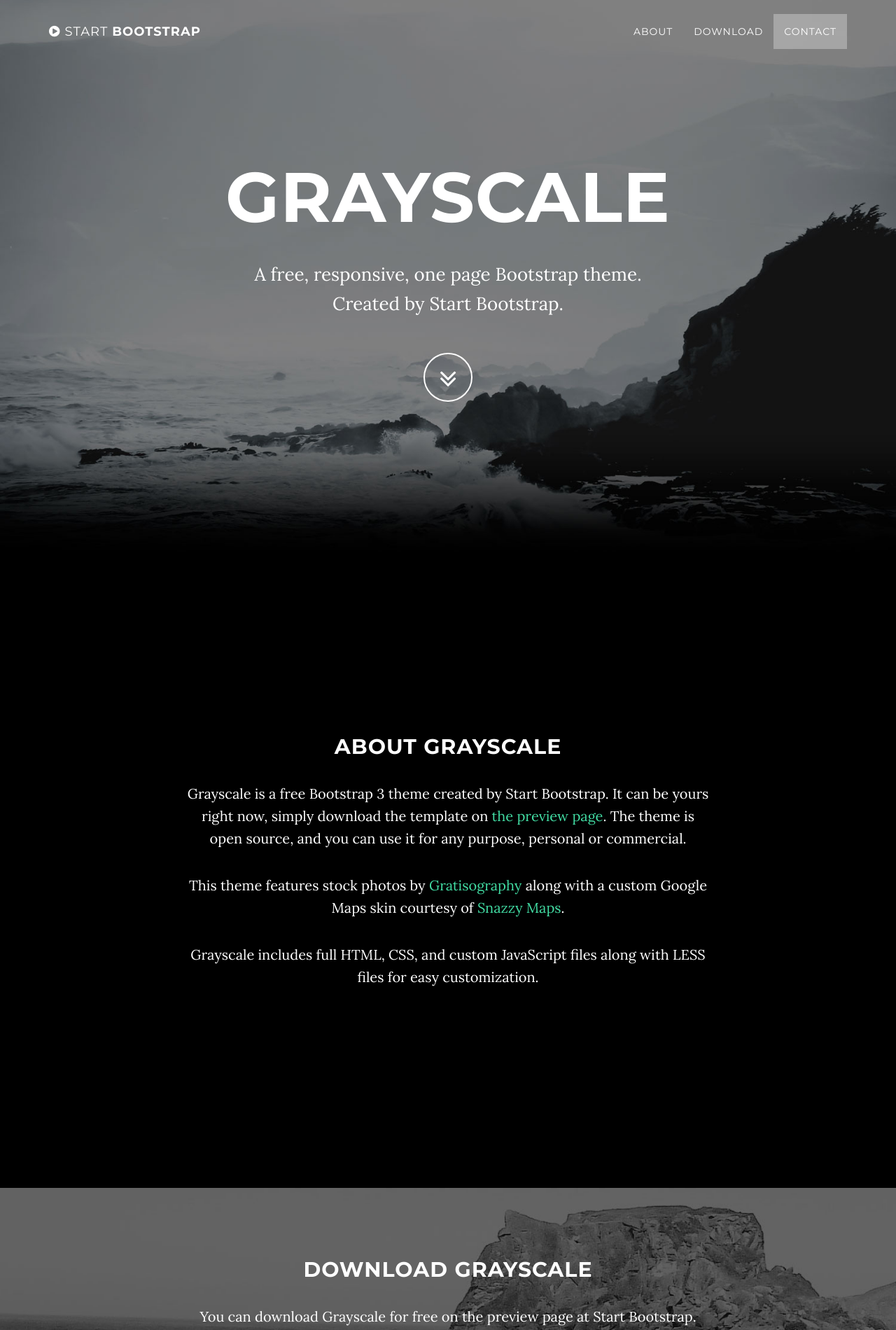
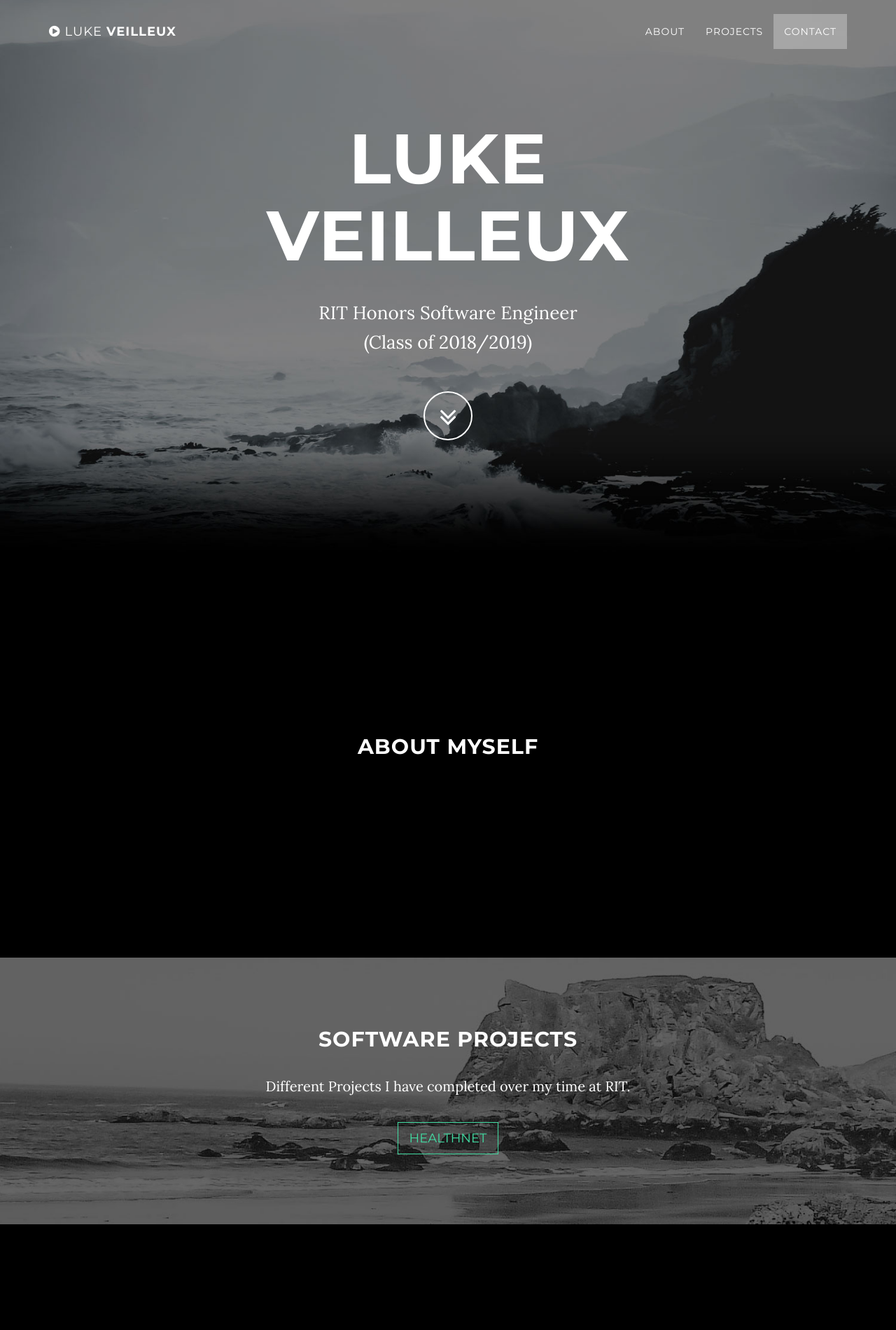
Before and after one commit to lveilleux/LVeilleux.me, a website: page index.html in a window 1280 px wide. Shown: the top 1900 px of the page at 70% size. Drawn offline with nearby package versions, Linux system fonts and the light colour scheme; some packages are replaced by stand-ins of ours.

Commit message:
Update to content
Updated content on the website, removed default StartBootstrap stuff

```diff
--- a/index.html
+++ b/index.html
@@ -41,7 +41,7 @@
                     Menu <i class="fa fa-bars"></i>
                 </button>
                 <a class="navbar-brand page-scroll" href="#page-top">
-                    <i class="fa fa-play-circle"></i> <span class="light">Start</span> Bootstrap
+                    <i class="fa fa-play-circle"></i> <span class="light">Luke</span> Veilleux
                 </a>
             </div>
 
@@ -56,7 +56,7 @@
                         <a class="page-scroll" href="#about">About</a>
                     </li>
                     <li>
-                        <a class="page-scroll" href="#download">Download</a>
+                        <a class="page-scroll" href="#project">Projects</a>
                     </li>
                     <li>
                         <a class="page-scroll" href="#contact">Contact</a>
@@ -74,9 +74,9 @@
             <div class="container">
                 <div class="row">
                     <div class="col-md-8 col-md-offset-2">
-                        <h1 class="brand-heading">Grayscale</h1>
-                        <p class="intro-text">A free, responsive, one page Bootstrap theme.
-                            <br>Created by Start Bootstrap.</p>
+                        <h1 class="brand-heading">Luke Veilleux</h1>
+                        <p class="intro-text">RIT Honors Software Engineer
+                            <br>(Class of 2018/2019)</p>
                         <a href="#about" class="btn btn-circle page-scroll">
                             <i class="fa fa-angle-double-down animated"></i>
                         </a>
@@ -90,22 +90,22 @@
     <section id="about" class="container content-section text-center">
         <div class="row">
             <div class="col-lg-8 col-lg-offset-2">
-                <h2>About Grayscale</h2>
-                <p>Grayscale is a free Bootstrap 3 theme created by Start Bootstrap. It can be yours right now, simply download the template on <a href="http://startbootstrap.com/template-overviews/grayscale/">the preview page</a>. The theme is open source, and you can use it for any purpose, personal or commercial.</p>
-                <p>This theme features stock photos by <a href="http://gratisography.com/">Gratisography</a> along with a custom Google Maps skin courtesy of <a href="http://snazzymaps.com/">Snazzy Maps</a>.</p>
-                <p>Grayscale includes full HTML, CSS, and custom JavaScript files along with LESS files for easy customization.</p>
+                <h2>About Myself</h2>
+                <p></p>
+                <p></p>
+                <p></p>
             </div>
         </div>
     </section>
 
     <!-- Download Section -->
-    <section id="download" class="content-section text-center">
+    <section id="project" class="content-section text-center">
         <div class="download-section">
             <div class="container">
                 <div class="col-lg-8 col-lg-offset-2">
-                    <h2>Download Grayscale</h2>
-                    <p>You can download Grayscale for free on the preview page at Start Bootstrap.</p>
-                    <a href="http://startbootstrap.com/template-overviews/grayscale/" class="btn btn-default btn-lg">Visit Download Page</a>
+                    <h2>Software Projects </h2>
+                    <p>Different Projects I have completed over my time at RIT.</p>
+                    <a href="http://lveilleux13.pythonanywhere.com" class="btn btn-default btn-lg">HealthNet</a>
                 </div>
             </div>
         </div>
@@ -115,32 +115,25 @@
     <section id="contact" class="container content-section text-center">
         <div class="row">
             <div class="col-lg-8 col-lg-offset-2">
-                <h2>Contact Start Bootstrap</h2>
-                <p>Feel free to email us to provide some feedback on our templates, give us suggestions for new templates and themes, or to just say hello!</p>
-                <p><a href="mailto:feedback@startbootstrap.com">feedback@startbootstrap.com</a>
-                </p>
+                <h2>Contact Me</h2>
+                <p>Feel free to connect with me on the few social media I regularly check.</p>
                 <ul class="list-inline banner-social-buttons">
                     <li>
-                        <a href="https://twitter.com/SBootstrap" class="btn btn-default btn-lg"><i class="fa fa-twitter fa-fw"></i> <span class="network-name">Twitter</span></a>
+                        <a href="https://github.com/lveilleux" class="btn btn-default btn-lg"><i class="fa fa-github fa-fw"></i> <span class="network-name">Github</span></a>
                     </li>
                     <li>
-                        <a href="https://github.com/IronSummitMedia/startbootstrap" class="btn btn-default btn-lg"><i class="fa fa-github fa-fw"></i> <span class="network-name">Github</span></a>
-                    </li>
-                    <li>
-                        <a href="https://plus.google.com/+Startbootstrap/posts" class="btn btn-default btn-lg"><i class="fa fa-google-plus fa-fw"></i> <span class="network-name">Google+</span></a>
+                        <a href="https://linkedin.com/in/lukeveilleux" class="btn btn-default btn-lg"><i class="fa fa-linkedin fa-fw"></i> <span class="network-name">LinkedIn</span></a>
                     </li>
                 </ul>
             </div>
+
         </div>
     </section>
-
-    <!-- Map Section -->
-    <div id="map"></div>
 
     <!-- Footer -->
     <footer>
         <div class="container text-center">
-            <p>Copyright &copy; Your Website 2016</p>
+            <p>Copyright &copy; Luke Veilleux 2016</p>
         </div>
     </footer>
 
@@ -153,9 +146,6 @@
     <!-- Plugin JavaScript -->
     <script src="http://cdnjs.cloudflare.com/ajax/libs/jquery-easing/1.3/jquery.easing.min.js"></script>
 
-    <!-- Google Maps API Key - Use your own API key to enable the map feature. More information on the Google Maps API can be found at https://developers.google.com/maps/ -->
-    <script type="text/javascript" src="https://maps.googleapis.com/maps/api/js?key=AIzaSyCRngKslUGJTlibkQ3FkfTxj3Xss1UlZDA&sensor=false"></script>
-
     <!-- Theme JavaScript -->
     <script src="js/grayscale.min.js"></script>
 
```
